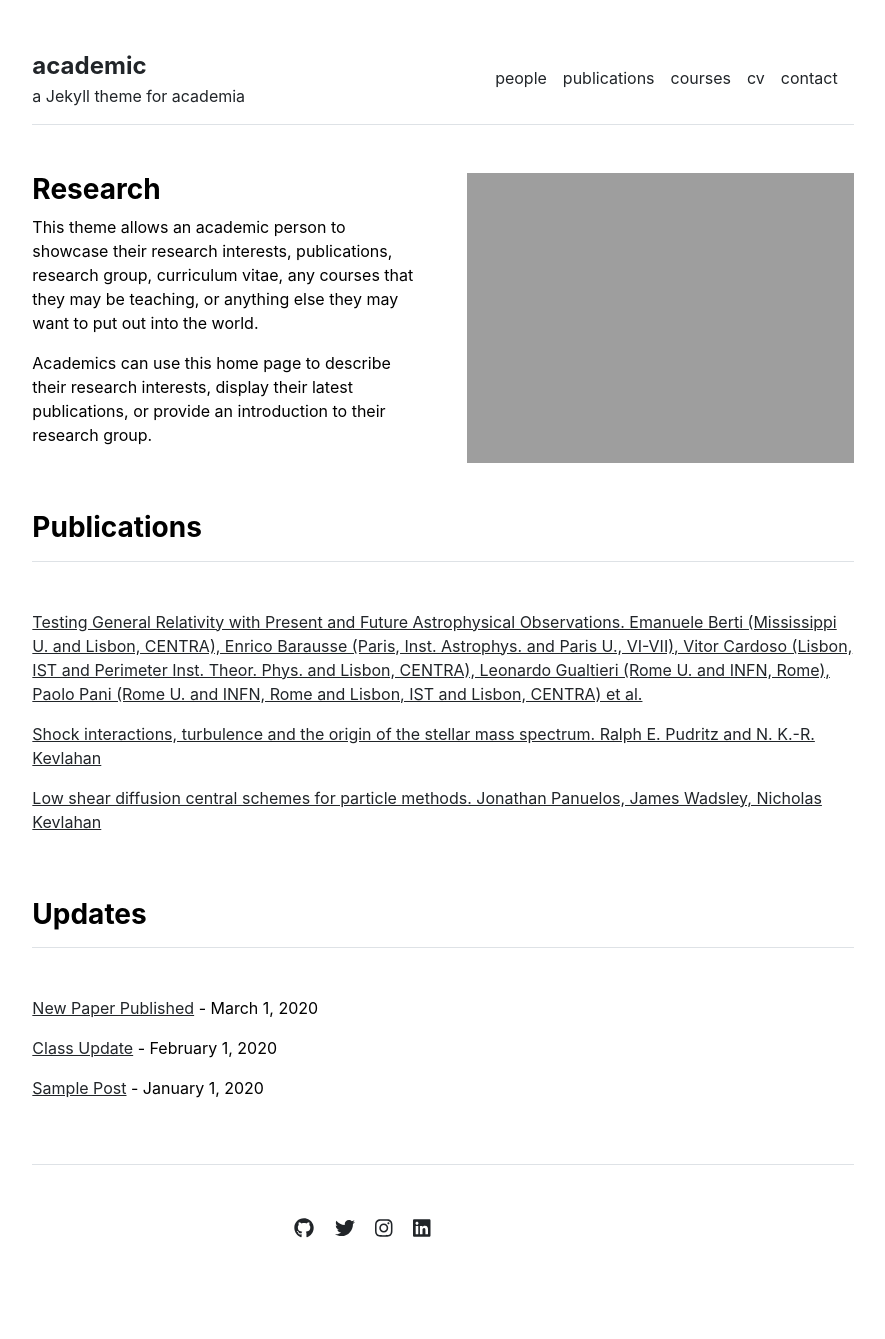
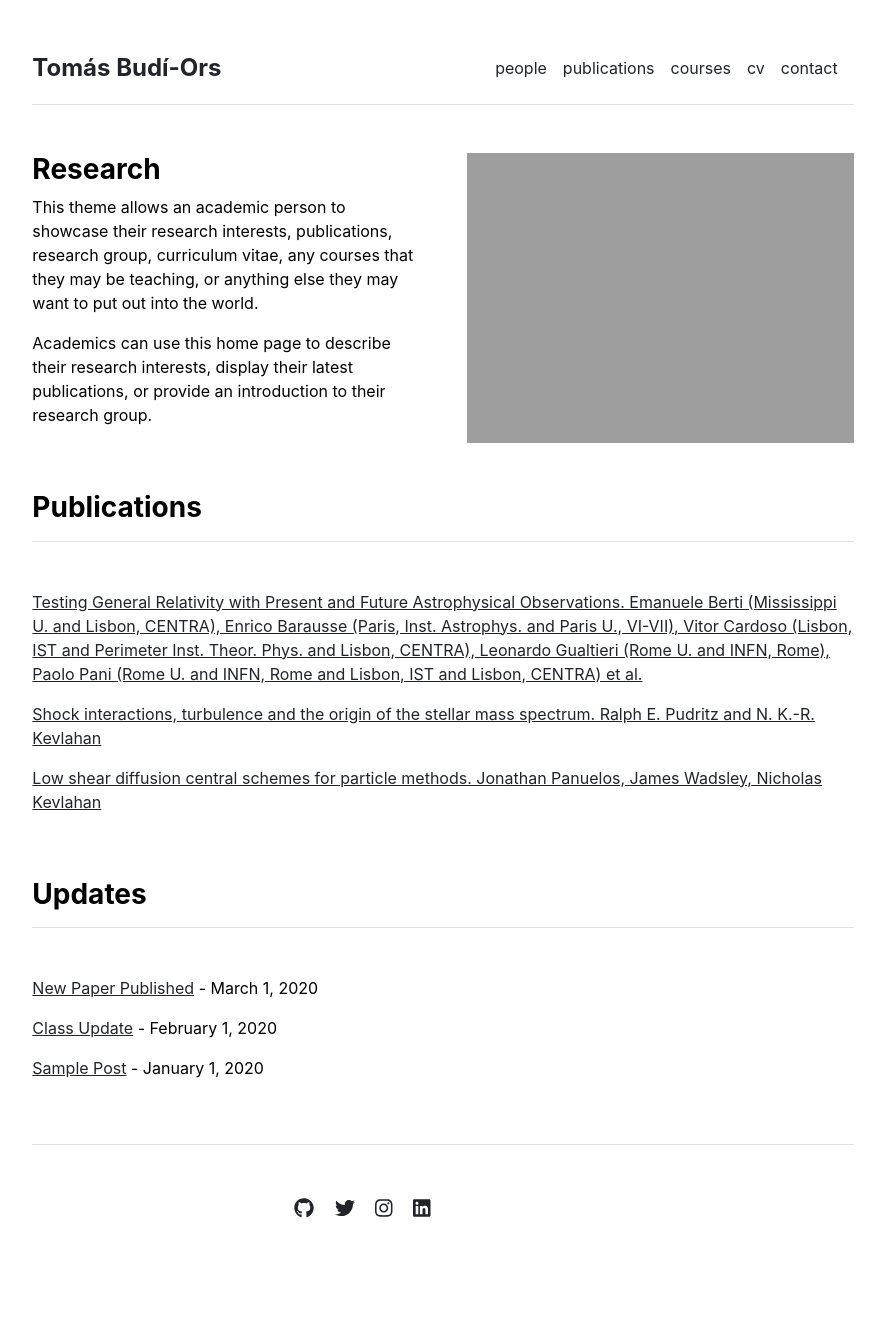
Before and after one commit to tomas-budi-ors/tomas-budi-ors.github.io, a Jekyll site: the page built from index.md, in a window 1280 px wide. Shown: the whole page, without its empty margins (197-1082 px from the left). Built offline with Jekyll 4.4.1, drawn with Linux system fonts in a browser that asks for light colours.

Commit message:
Update _config.yml - add my name

```diff
--- a/_config.yml
+++ b/_config.yml
@@ -1,4 +1,4 @@
 url: "" # the base hostname & protocol for your site, e.g. http://example.com
 baseurl: "" # the subpath of your site, e.g. /blog
-title: "academic" # the name of your site, e.g. ACME Corp.
-description: "a Jekyll theme for academia"
+title: "Tomás Budí-Ors" # the name of your site, e.g. ACME Corp.
+description: ""
```
